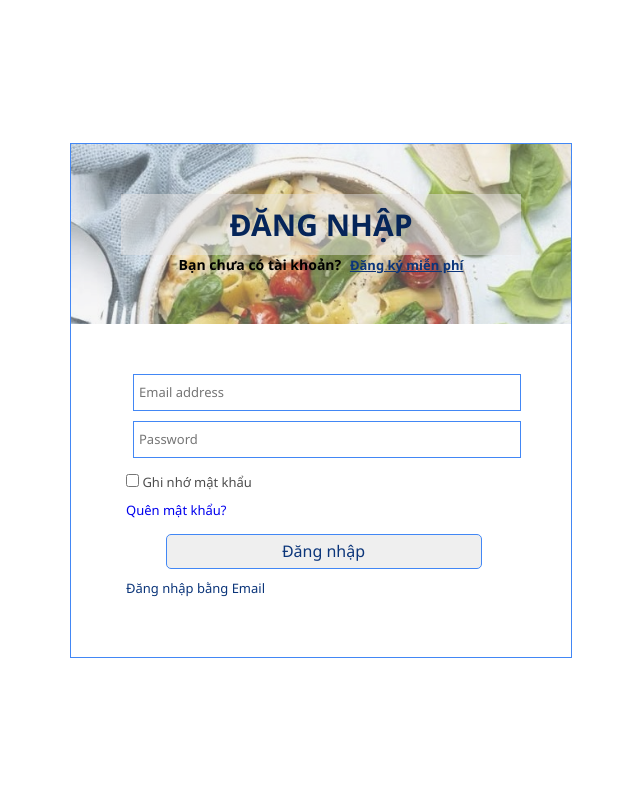
After one commit to chau-nm/php-food-service, a PHP site: page /templates/login.php in a window 1280 px wide. The commit adds this page. Shown: the whole page, without its empty margins (319-959 px from the left). Run offline with PHP 8.4, Linux system fonts and the light colour scheme.

Commit message:
feat: login ui and header

```diff
--- a/src/conf/routes/view-routes.php
+++ b/src/conf/routes/view-routes.php
@@ -17,5 +17,10 @@ return [
         "url" => "/product",
         "method" => HttpMethod::GET,
         "controller" => "ProductController::view",
+    ],
+    [
+        "url" => "/login",
+        "method" => HttpMethod::GET,
+        "controller" => "LoginController::view",
     ]
 ];
--- a/templates/header.php
+++ b/templates/header.php
@@ -9,7 +9,9 @@
         </ul>
     </div>
     <div class="header-menu-right">
-        <button> ĐĂNG NHẬP </button>
+        <a href="/login">
+            <button> ĐĂNG NHẬP </button>
+        </a>
         <span class="header-menu-cart">
             <a href="/cart">
                 <?php include PROJECT_ROOT . "/public/assets/icon/ic_shop_card.svg" ?>
--- /dev/null
+++ b/templates/login.php
@@ -0,0 +1,63 @@
+<!DOCTYPE html>
+<html lang="en">
+
+<head>
+    <meta charset="UTF-8">
+    <meta name="viewport" content="width=device-width, initial-scale=1.0">
+    <title> Vietnamese cuisine login </title>
+    <link rel="stylesheet" href="/assets/css/app.css">
+    <link rel="stylesheet" href="/assets/css/login.css">
+</head>
+
+<body>
+</body>
+    <section class="login">
+        <div class="login-page">
+            <div class="login-name">
+                <h3> Đăng nhập </h3>
+                <p>
+                    Bạn chưa có tài khoản?
+                    <a class="" data-panel=".panel-signup" href="#">
+                        <u>Đăng ký miễn phí</u>
+                    </a>
+                </p>
+            </div>
+            <div class="login-form">
+                <form name="loginForm" class="form" action="#" method="POST">
+                    <div class="form-group">
+                        <span> <i class="fa-solid fa-user"></i> </span>
+                        <input type="email" class="email" name="username" placeholder="Email address">
+                    </div>
+                    <div class="form-group">
+                        <span> <i class="fa-solid fa-lock"></i> </span>
+                        <input type="password" class="passwords" name="password" placeholder="Password">
+                    </div>
+                    <div class="remember-row">
+                        <div class="rmb">
+                            <label class="checkbox">
+                                <input type="checkbox" value="remember-me">
+                                <span class="label-text">Ghi nhớ mật khẩu</span>
+                            </label>
+                        </div>
+                        <div class="forgotPwd">
+                            <p>
+                                <a data-panel=".panel-forgot" href="#">Quên mật khẩu?</a>
+                            </p>
+                        </div>
+                    </div>
+                    <div class="btn-block">
+                        <button>
+                            Đăng nhập
+                            <i class="fa-solid fa-arrow-right"></i>
+                        </button>
+                    </div>
+                    <div class="form-group login-email">
+                        <a href="" target="_blank" class="btn-block" type="button">
+                            Đăng nhập bằng Email
+                        </a>
+                    </div>
+                </form>
+            </div>
+        </div>
+    </section>
+</html>
```
Also changed, not shown: src/controller/LoginController.php (added, +15 -0 lines), public/assets/css/header.css, public/assets/css/login.css (added), public/assets/images/bg/bg-login.jpg (added).
